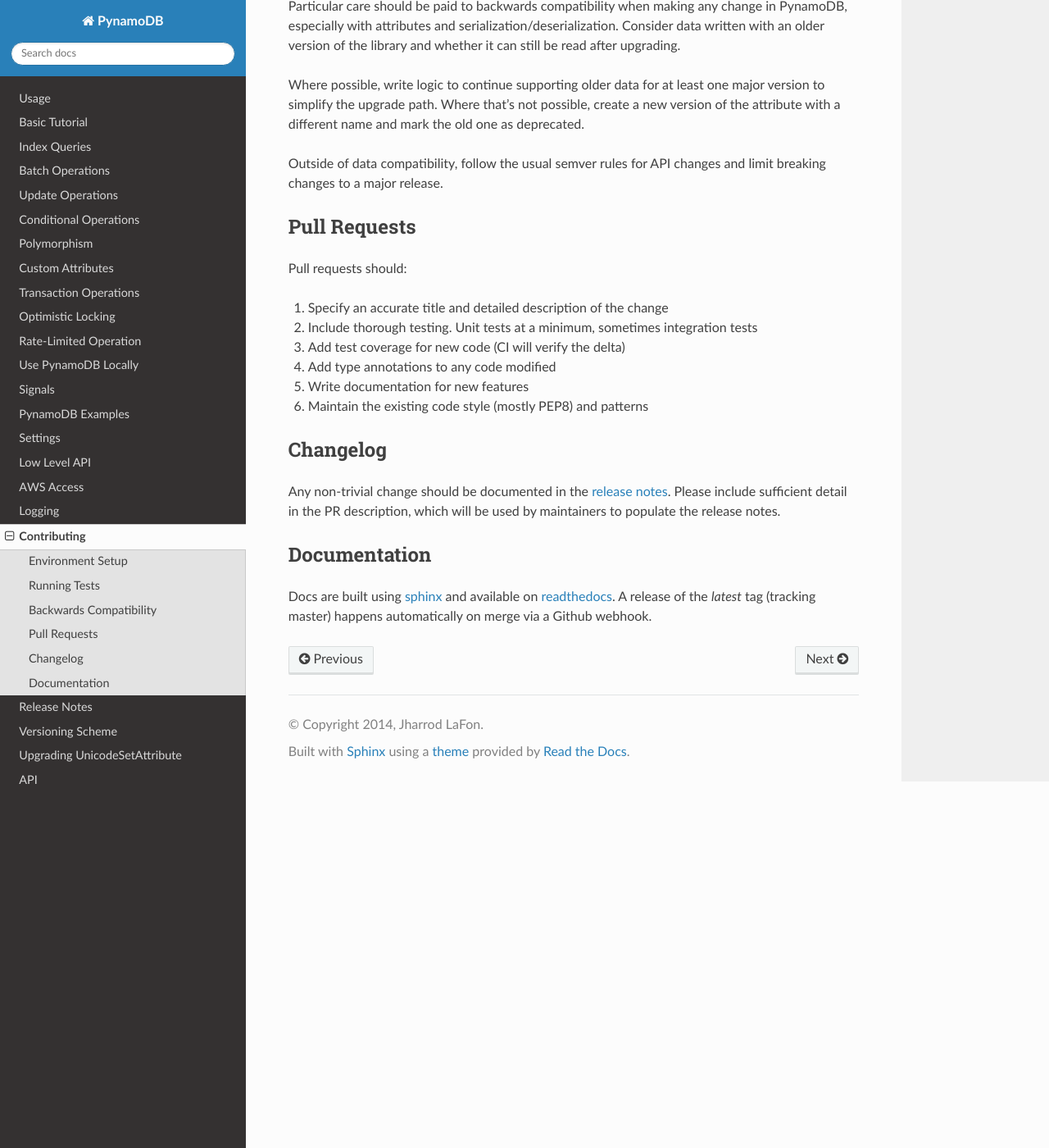
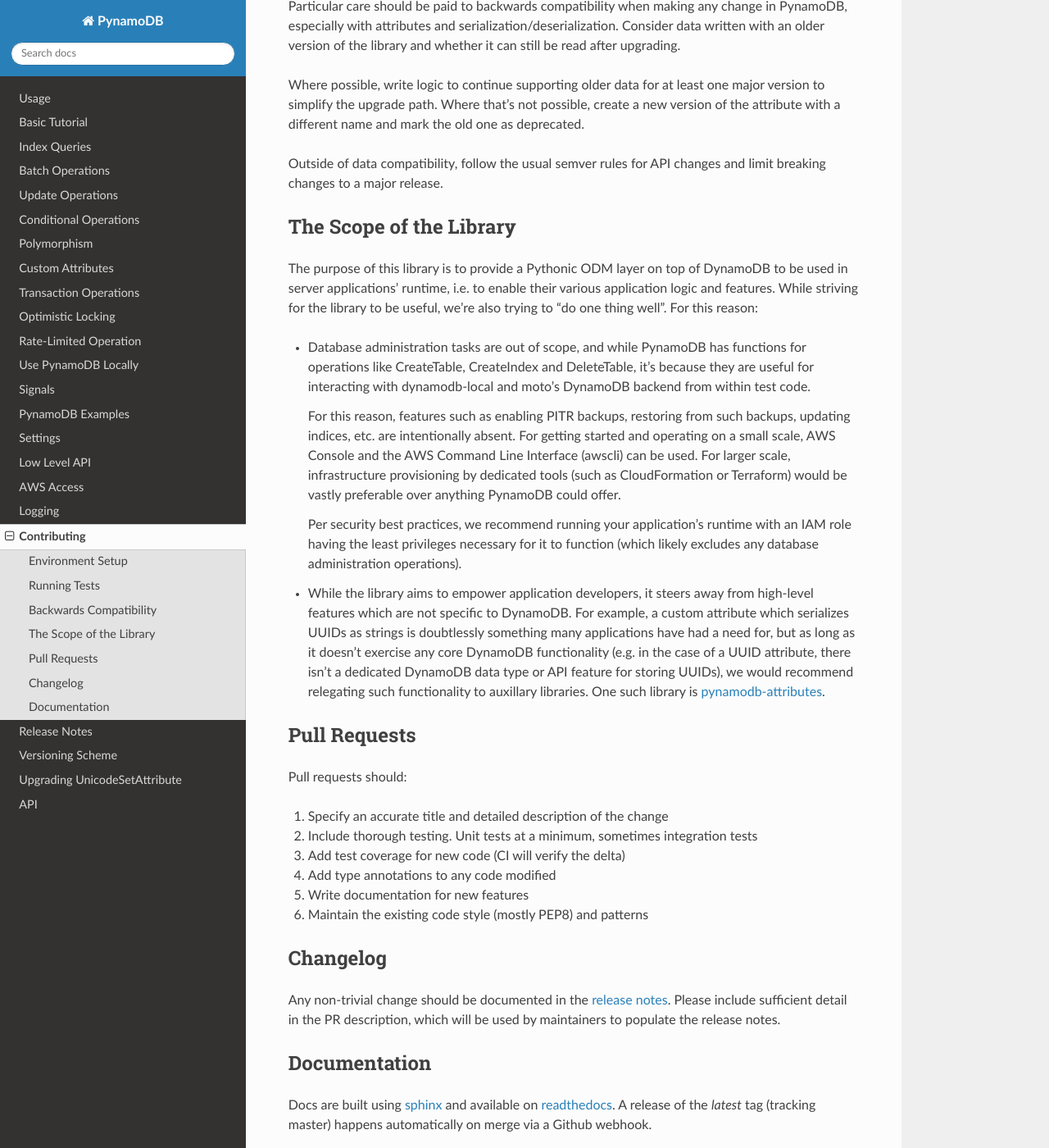
Before and after one commit to pynamodb/PynamoDB, a Sphinx documentation site: the page built from docs/contributing.rst, in a window 1280 px wide and 1400 px high, scrolled down 1035 px. Shown: the whole window at 82% size. Built offline with Sphinx 7.4.7 and the Read the Docs theme 2.0.0, drawn with Linux system fonts in a browser that asks for light colours; the version number could not be read and is left out.

Commit message:
contributing: clarify scope (#993)

```diff
--- a/docs/contributing.rst
+++ b/docs/contributing.rst
@@ -61,6 +61,35 @@
 to a major release.
 
 
+The Scope of the Library
+------------------------
+
+The purpose of this library is to provide a Pythonic ODM layer on top of DynamoDB to be used
+in server applications' runtime, i.e. to enable their various application logic and features.
+While striving for the library to be useful, we're also trying to "do one thing well". For this reason:
+
+- Database administration tasks are out of scope, and while PynamoDB has functions for
+  operations like CreateTable, CreateIndex and DeleteTable, it's because they are useful
+  for interacting with dynamodb-local and moto's DynamoDB backend from within test code.
+
+  For this reason, features such as enabling PITR backups, restoring from such backups,
+  updating indices, etc. are intentionally absent. For getting started and operating
+  on a small scale, AWS Console and the AWS Command Line Interface (awscli) can be used.
+  For larger scale, infrastructure provisioning by dedicated tools (such as CloudFormation
+  or Terraform) would be vastly preferable over anything PynamoDB could offer.
+
+  Per security best practices, we recommend running your application's runtime with an IAM role
+  having the least privileges necessary for it to function (which likely excludes any database
+  administration operations).
+
+- While the library aims to empower application developers, it steers away from high-level features
+  which are not specific to DynamoDB. For example, a custom attribute which serializes UUIDs
+  as strings is doubtlessly something many applications have had a need for, but as long as it doesn't
+  exercise any core DynamoDB functionality (e.g. in the case of a UUID attribute, there isn't
+  a dedicated DynamoDB data type or API feature for storing UUIDs), we would recommend relegating
+  such functionality to auxillary libraries. One such library is `pynamodb-attributes <https://github.com/lyft/pynamodb-attributes>`_.
+
+
 Pull Requests
 -------------
 
```
